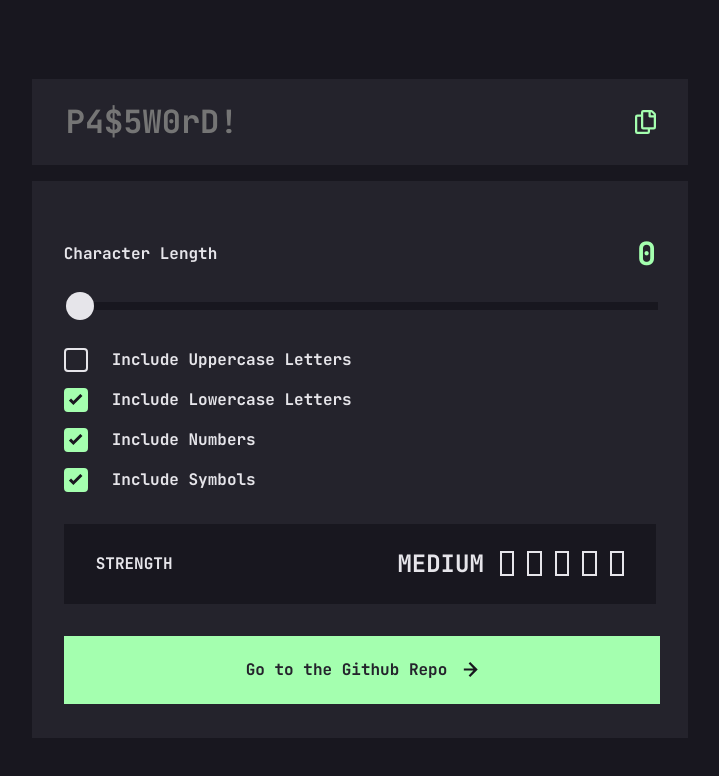
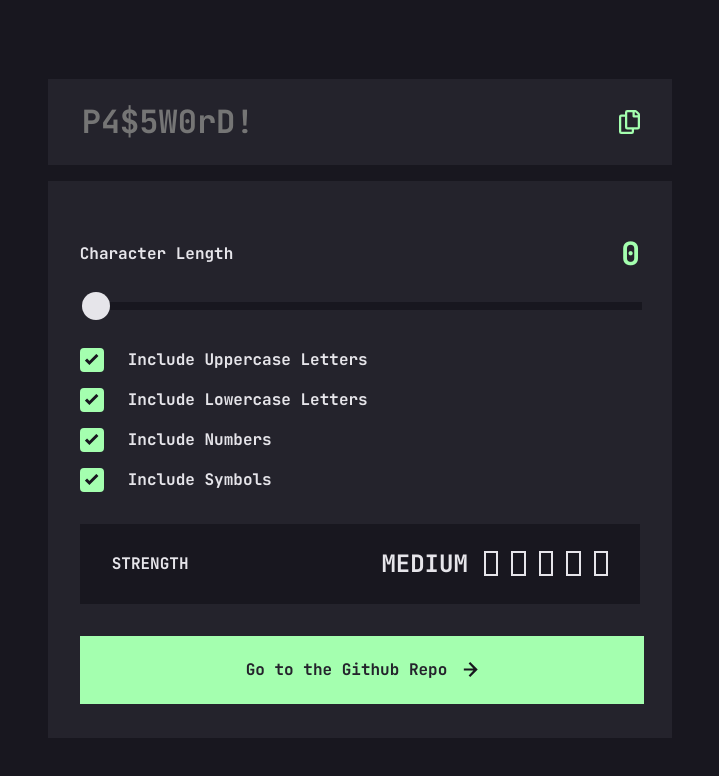
Before and after one commit to amajola/password-generator, a React (Vite) app: page / in a window 1280 px wide. Shown: the top 776 px of the page, without its empty margins (280-999 px from the left). Built offline with nearby package versions, Linux system fonts and the light colour scheme.

Commit message:
(fix)/Fix manual input issues

```diff
--- a/src/App.tsx
+++ b/src/App.tsx
@@ -16,9 +16,10 @@ type OptionType = {
 
 function App() {
   const [passwordLenght, setPasswordLenght] = React.useState(0);
-  const [password, setPassword] = React.useState<string | null>(null);
+  const [password, setPassword] = React.useState<string>("");
+  const [isManualInput, setIsManualInput] = React.useState(false);
   const [options, setOptions] = React.useState<OptionType>({
-    uppercase: false,
+    uppercase: true,
     lowercase: true,
     numbers: true,
     symbols: true,
@@ -29,10 +30,11 @@ function App() {
 
   const handlePasswordChange = (event: React.ChangeEvent<HTMLInputElement>) => {
     setPassword(event.target.value);
+    if (password) setPasswordLenght(password?.length);
   };
 
   React.useEffect(() => {
-    if (passwordLenght > 0) {
+    if (passwordLenght > 0 && !isManualInput) {
       setPassword(
         generatePassword(
           passwordLenght,
@@ -42,10 +44,11 @@ function App() {
           options.numbers,
         ).slice(0, passwordLenght),
       );
-    } else setPassword("");
-  }, [passwordLenght, options]);
+    } else if (passwordLenght === 0) setPassword("");
+  }, [passwordLenght, isManualInput, options]);
 
   React.useEffect(() => {
+    setPasswordLenght(password?.length);
     setPasswordStrenght(checkPasswordStrength(password ?? ""));
   }, [password]);
 
@@ -56,6 +59,7 @@ function App() {
     if (name) {
       const noOptionSelected =
         Object.values(options).filter((option) => option === true).length > 1;
+      // Check if any option is selected or if the clicked option is being changed
       if (noOptionSelected || !options[name as keyof OptionType]) {
         setOptions({ ...options, [name]: !options[name as keyof OptionType] });
       }
@@ -64,10 +68,18 @@ function App() {
 
   return (
     <div className="container">
-      <Input value={password} onChange={handlePasswordChange} />
+      <Input
+        value={password}
+        onChange={handlePasswordChange}
+        setIsManualInput={setIsManualInput}
+      />
       <div className="body-container">
         <div className="body-padding">
-          <Slider value={passwordLenght} setValue={setPasswordLenght} />
+          <Slider
+            value={passwordLenght}
+            setValue={setPasswordLenght}
+            setIsManualInput={setIsManualInput}
+          />
           <div className="checkbox-container">
             <Checkbox
               name="uppercase"
--- a/src/components/input/index.tsx
+++ b/src/components/input/index.tsx
@@ -6,9 +6,10 @@ import { CopyToClipboard } from "react-copy-to-clipboard";
 interface InputInterface {
   value: string | null;
   onChange: (event: React.ChangeEvent<HTMLInputElement>) => void;
+  setIsManualInput: React.Dispatch<React.SetStateAction<boolean>>;
 }
 
-const Input = ({ value, onChange }: InputInterface) => {
+const Input = ({ value, onChange, setIsManualInput }: InputInterface) => {
   const [hovered, setHovered] = React.useState(false);
   const [copied, setCopied] = React.useState(false);
 
@@ -28,10 +29,16 @@ const Input = ({ value, onChange }: InputInterface) => {
         placeholder="P4$5W0rD!"
         value={value ?? ""}
         onChange={onChange}
-        onFocus={() => setHovered(!hovered)}
-        onBlur={() => setHovered(!hovered)}
+        onFocus={() => {
+          setHovered(!hovered);
+          setIsManualInput(true);
+        }}
+        onBlur={() => {
+          setHovered(!hovered);
+        }}
       ></input>
       <CopyToClipboard text={value ?? ""} onCopy={onCopy}>
+        {/* Not Enough time to figure out how to not have this take up space or not popin and change size */}
         <button className="icon-container">
           <p className={`body copied-text ${copied ? "visible" : ""}`}>
             COPIED
--- a/src/components/input/style.css
+++ b/src/components/input/style.css
@@ -28,7 +28,7 @@
 
 .icon-container {
     all: unset;
-    padding: 0% var(--spacing-box-xl-vertical);
+    padding-right: var(--spacing-box-xl-vertical);
     display: flex;
     align-items: center;
     gap: var(--spaceing-icon);
@@ -42,10 +42,14 @@
     color: var(--color-neon-gren);
     opacity: 0;
     transition: opacity 0.5s ease;
+    opacity: 0;
+    transform: translateX(10%);
+    transition: transform 0.3s ease-in-out, opacity 0.3s ease-in-out;
 }
 
 .copied-text.visible {
     opacity: 1;
+    transform: translateX(0);
 }
 
 .icon-container:hover .copy-icon {
--- a/src/components/slider/index.tsx
+++ b/src/components/slider/index.tsx
@@ -4,14 +4,15 @@ import "./style.css";
 interface SliderInterface {
   value: number;
   setValue: React.Dispatch<React.SetStateAction<number>>;
+  setIsManualInput: React.Dispatch<React.SetStateAction<boolean>>;
 }
 
-const Slider = ({ value, setValue }: SliderInterface) => {
+const Slider = ({ value, setValue, setIsManualInput }: SliderInterface) => {
   const inputRef = React.useRef<HTMLInputElement>(null);
 
   React.useEffect(() => {
     const track = inputRef.current;
-    const percentage = (value / 30) * 100;
+    const percentage = (value / 20) * 100;
     if (track) {
       // Gradient doesn't perfectly go all the way to the thumb because it's a gradient'
       track.style.background = `linear-gradient(to right, var(--color-neon-gren) 0%, var(--color-very-dark-gray) ${percentage}%)`;
@@ -19,6 +20,7 @@ const Slider = ({ value, setValue }: SliderInterface) => {
   }, [value]);
 
   const handleInputChange = (event: React.ChangeEvent<HTMLInputElement>) => {
+    setIsManualInput(false)
     setValue(Number(event.target.value));
   };
 
@@ -35,7 +37,7 @@ const Slider = ({ value, setValue }: SliderInterface) => {
           id="volume"
           name="volume"
           min="0"
-          max="30"
+          max="20"
           value={value}
           onChange={handleInputChange}
           ref={inputRef}
```
